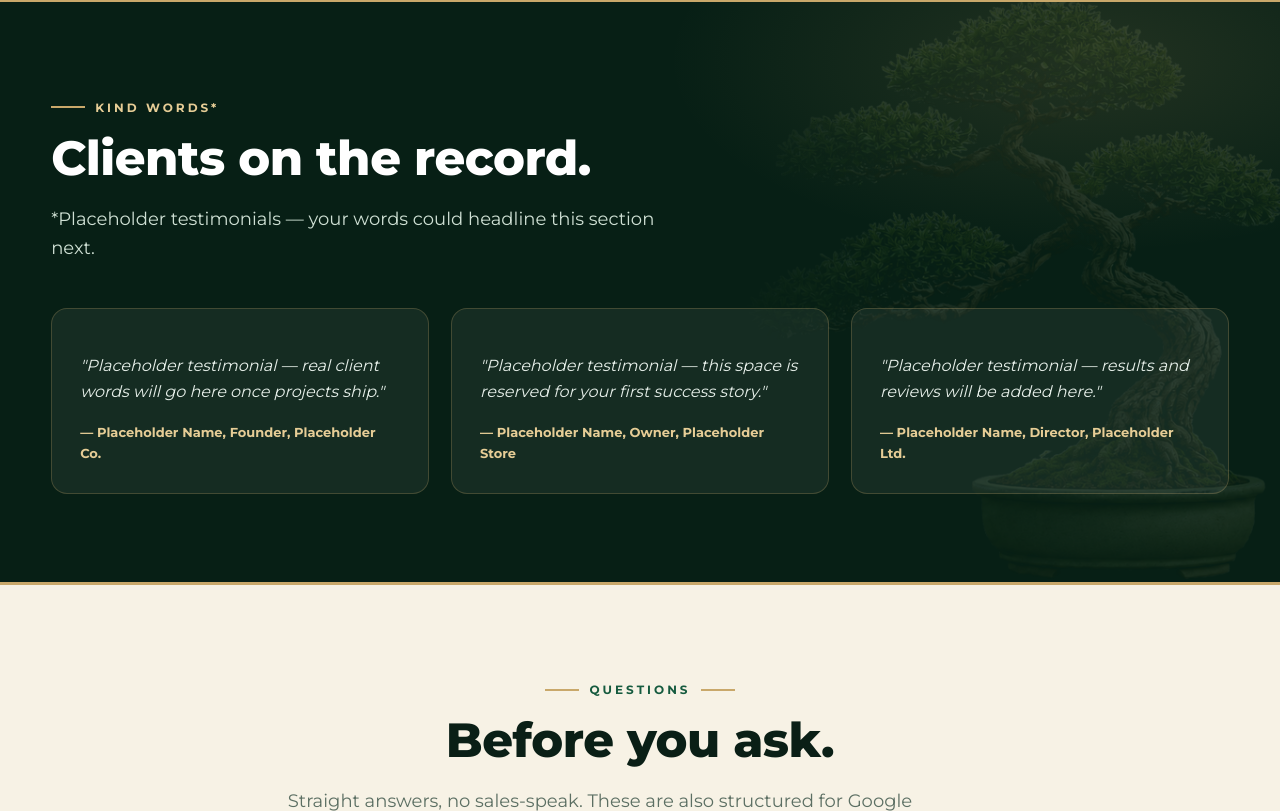
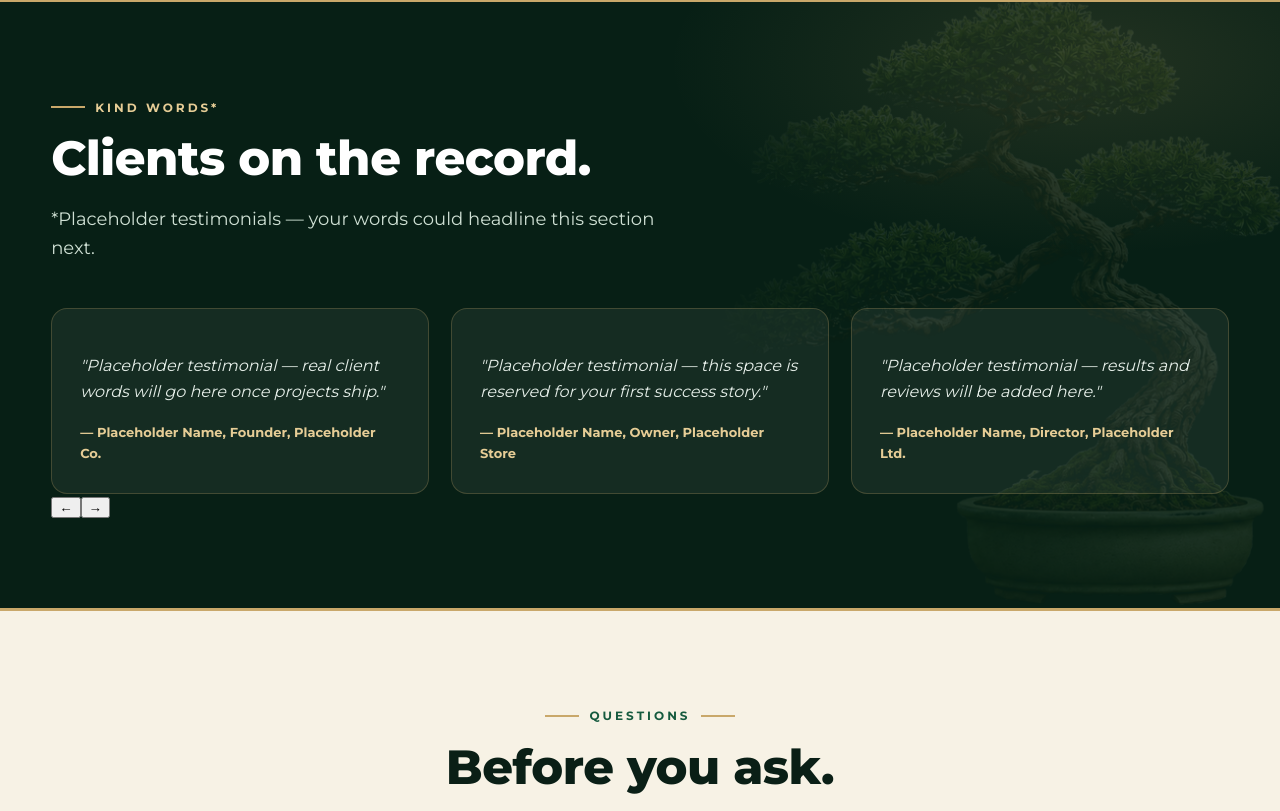
Before and after one commit to MASTERxVIC/ikigai, a Next.js app: page / in a window 1280 px wide. Shown: the part 4881-5692 px from the top of the page. Built offline with nearby package versions, Linux system fonts and the light colour scheme.

Commit message:
Testimonial carousel: prev/next arrows, timer restart on slide change
Added navigation buttons for previous and next testimonials.

```diff
--- a/components/TestimonialCarousel.js
+++ b/components/TestimonialCarousel.js
@@ -4,7 +4,9 @@ import { useEffect, useState } from "react";
 
 // Testimonials: desktop keeps the 3-column grid (see .testi-track in
 // globals.css); on tablet/mobile the same cards run as an auto-advancing
-// single-row carousel, one slide every 3 seconds, looping.
+// single-row carousel, one slide every 3 seconds, looping, with centered
+// prev/next arrows below. The timer restarts on every slide change, so a
+// manual tap always buys a full 3 seconds before the next auto-slide.
 export default function TestimonialCarousel({ items }) {
   const [index, setIndex] = useState(0);
 
@@ -12,9 +14,13 @@ export default function TestimonialCarousel({ items }) {
     if (items.length < 2) return undefined;
     const t = setInterval(() => setIndex((i) => (i + 1) % items.length), 3000);
     return () => clearInterval(t);
-  }, [items.length]);
+  }, [items.length, index]);
+
+  const prev = () => setIndex((i) => (i - 1 + items.length) % items.length);
+  const next = () => setIndex((i) => (i + 1) % items.length);
 
   return (
+    <>
       <div className="testi-viewport">
         <div className="testi-track" style={{ transform: `translateX(-${index * 100}%)` }}>
           {items.map((t, i) => (
@@ -25,5 +31,10 @@ export default function TestimonialCarousel({ items }) {
           ))}
         </div>
       </div>
+      <div className="testi-nav">
+        <button type="button" onClick={prev} aria-label="Previous testimonial">←</button>
+        <button type="button" onClick={next} aria-label="Next testimonial">→</button>
+      </div>
+    </>
   );
 }
```
Lines whose indentation alone changed are shown as unchanged.
